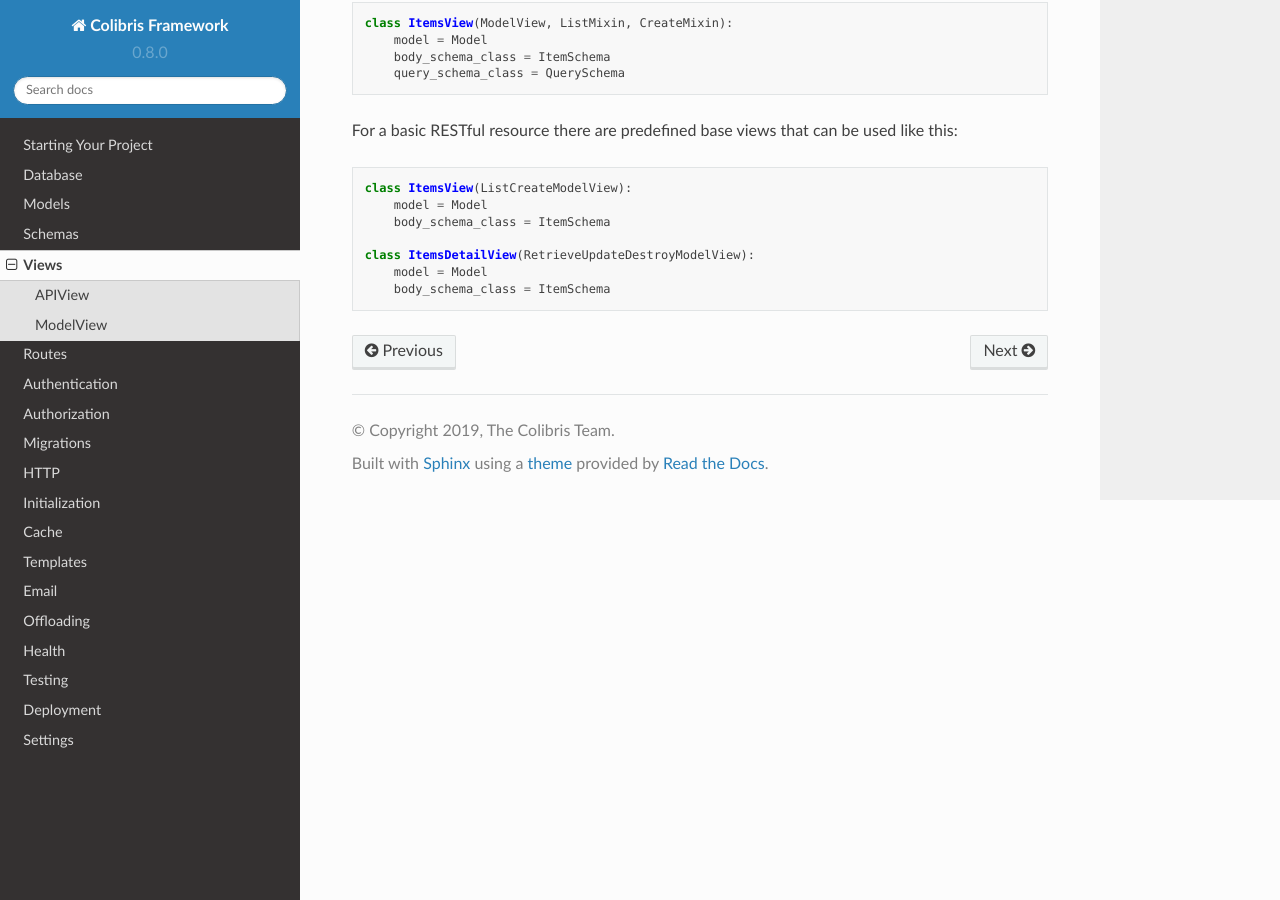
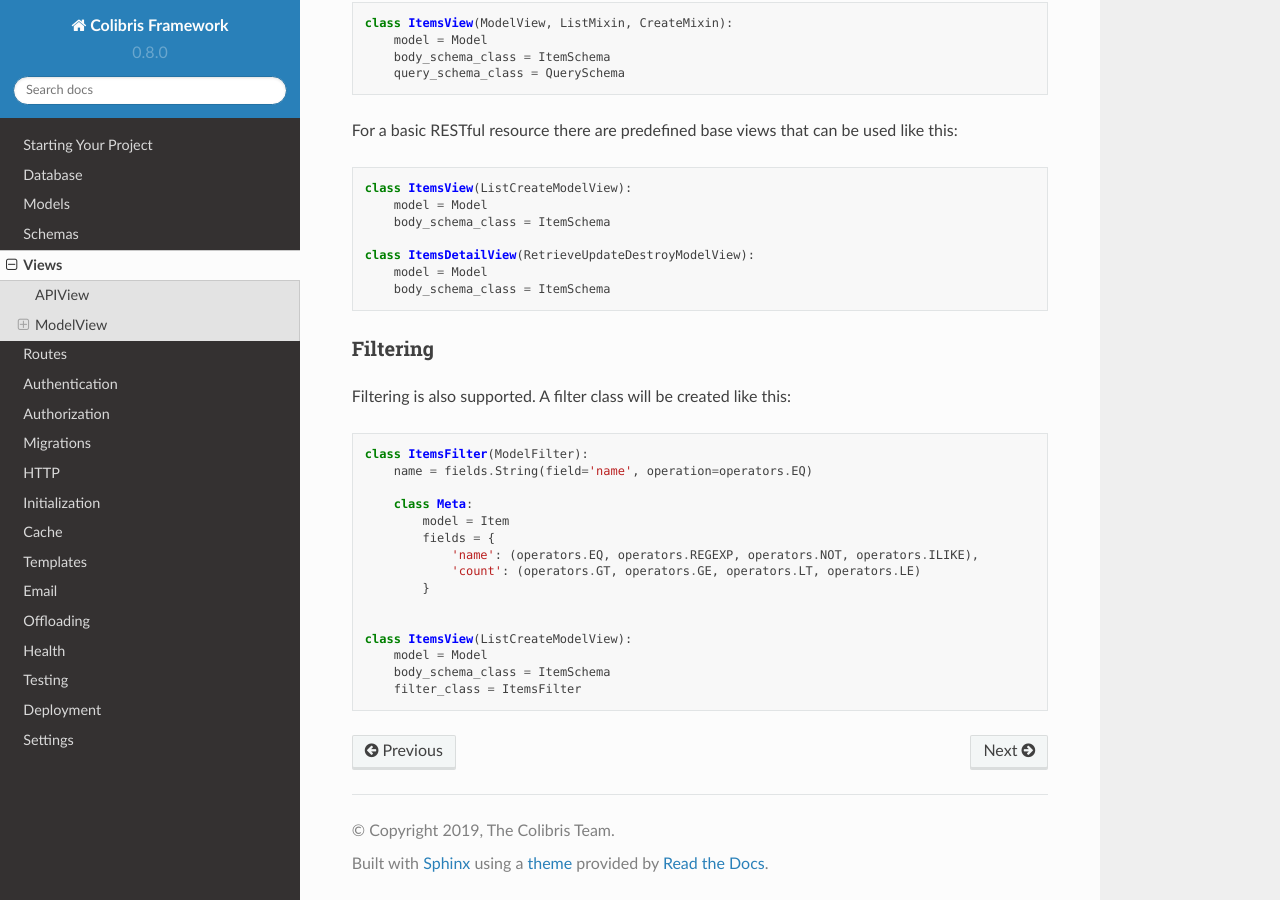
Before and after one commit to colibris-framework/colibris, a Sphinx documentation site: the page built from docs/source/Views.md, in a window 1280 px wide and 900 px high, scrolled down 851 px. Built offline with Sphinx 7.4.7 and the Read the Docs theme 2.0.0, drawn with Linux system fonts in a browser that asks for light colours.

Commit message:
Add documentation for filtering

```diff
--- a/docs/source/Views.md
+++ b/docs/source/Views.md
@@ -46,3 +46,23 @@
     class ItemsDetailView(RetrieveUpdateDestroyModelView):
         model = Model
         body_schema_class = ItemSchema
+
+### Filtering
+
+Filtering is also supported. A filter class will be created like this:
+
+    class ItemsFilter(ModelFilter):
+        name = fields.String(field='name', operation=operators.EQ)
+
+        class Meta:
+            model = Item
+            fields = {
+                'name': (operators.EQ, operators.REGEXP, operators.NOT, operators.ILIKE),
+                'count': (operators.GT, operators.GE, operators.LT, operators.LE)
+            }
+
+
+    class ItemsView(ListCreateModelView):
+        model = Model
+        body_schema_class = ItemSchema
+        filter_class = ItemsFilter
```
Also changed, not shown: 1 other file.
